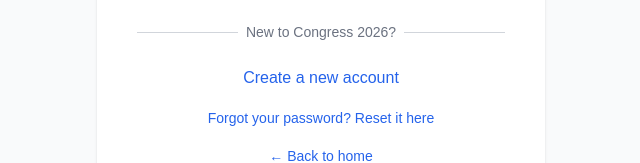
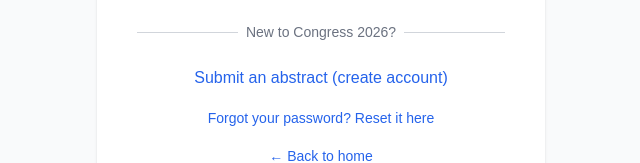
Before and after one commit to willfadeneva/WAHS, a Next.js app: page /congress/login in a window 1280 px wide. Shown: the part 455-618 px from the top of the page, without its empty margins (319-959 px from the left). Built offline with nearby package versions, Linux system fonts and the light colour scheme; no server answers.

Commit message:
Fix broken /congress/register links - replace with /congress/submit-abstract

```diff
--- a/src/app/congress/login/page.tsx
+++ b/src/app/congress/login/page.tsx
@@ -99,10 +99,10 @@ export default function CongressLoginPage() {
 
             <div className="mt-6 text-center">
               <Link
-                href="/congress/register"
+                href="/congress/submit-abstract"
                 className="font-medium text-blue-600 hover:text-blue-500"
               >
-                Create a new account
+                Submit an abstract (create account)
               </Link>
             </div>
 
--- a/src/app/test-auth/page.tsx
+++ b/src/app/test-auth/page.tsx
@@ -11,7 +11,7 @@ export default function TestAuthPage() {
 
     // Test 1: Check if pages exist
     try {
-      const response = await fetch('/congress/register');
+      const response = await fetch('/congress/submit-abstract');
       if (response.ok) {
         results.push('✅ Congress Register page loads');
       } else {
@@ -102,7 +102,7 @@ export default function TestAuthPage() {
         <div className="mb-8 p-6 bg-white shadow rounded-lg">
           <h2 className="text-xl font-medium text-gray-900 mb-4">Test Pages</h2>
           <div className="grid grid-cols-1 md:grid-cols-2 gap-4 mb-6">
-            <Link href="/congress/register" className="p-4 border border-gray-200 rounded-md hover:bg-gray-50">
+            <Link href="/congress/submit-abstract" className="p-4 border border-gray-200 rounded-md hover:bg-gray-50">
               <div className="font-medium text-gray-900">Congress Register</div>
               <div className="text-sm text-gray-600">Register to submit abstracts</div>
             </Link>
--- a/src/components/Nav.tsx
+++ b/src/components/Nav.tsx
@@ -67,7 +67,7 @@ export default function Nav({ year }: { year: number }) {
                 <>
                   <li className="nav-dropdown-header">Congress 2026</li>
                   <li>
-                    <Link href="/congress/register" onClick={() => setOpen(false)}>
+                    <Link href="/congress/submit-abstract" onClick={() => setOpen(false)}>
                       Submit Abstract
                     </Link>
                   </li>
--- a/src/components/Submissions.tsx
+++ b/src/components/Submissions.tsx
@@ -152,7 +152,7 @@ export default function Submissions({ year }: { year: number }) {
           </ul>
           <div style={{ textAlign: 'center' }}>
             <a
-              href="/congress/register"
+              href="/congress/submit-abstract"
               className="auth-link-button"
               style={{
                 display: 'inline-block',
```
